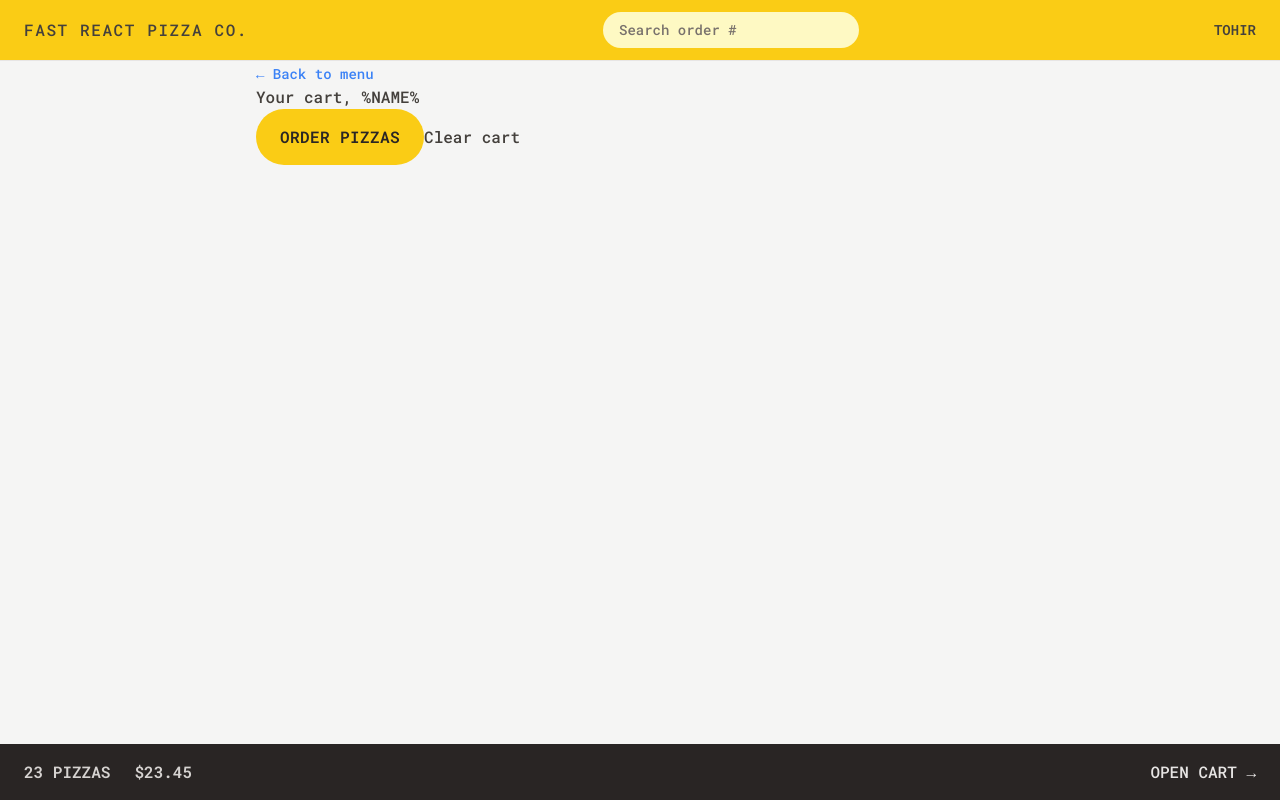
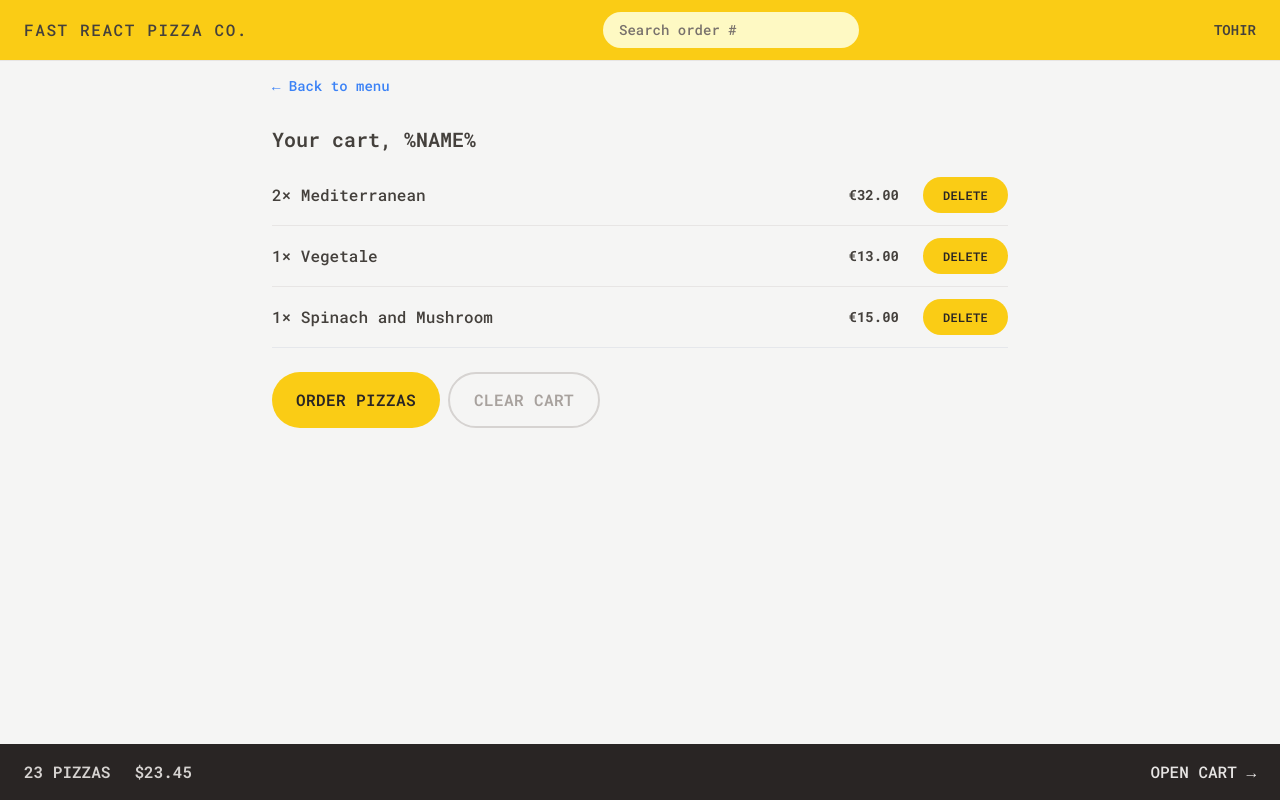
Before and after one commit to kulievdev/fast-pizza-app-react, a React (Vite) app: page /cart in a window 1280 px wide. Built offline with nearby package versions, Linux system fonts and the light colour scheme; a web font is replaced by a local one.

Commit message:
styled the cart

```diff
--- a/src/features/cart/Cart.jsx
+++ b/src/features/cart/Cart.jsx
@@ -1,6 +1,7 @@
 import { Link } from 'react-router-dom';
 import LinkButton from '../../ui/LinkButton';
 import Button from '../../ui/Button';
+import CartItem from './CartItem';
 
 const fakeCart = [
   {
@@ -30,16 +31,22 @@
   const cart = fakeCart;
 
   return (
-    <div>
+    <div className="px-4 py-3">
       <LinkButton>&larr; Back to menu</LinkButton>
 
-      <h2>Your cart, %NAME%</h2>
+      <h2 className="mt-7 text-xl font-semibold">Your cart, %NAME%</h2>
 
-      <div>
+      <ul className="mt-3 divide-y divide-stone-200 border-b">
+        {cart.map((item) => (
+          <CartItem item={item} key={item.key} />
+        ))}
+      </ul>
+
+      <div className="mt-6 space-x-2">
         <Button to="/order/new" type="primary">
           Order pizzas
         </Button>
-        <button>Clear cart</button>
+        <Button type="secondary">Clear Cart</Button>
       </div>
     </div>
   );
--- a/src/features/cart/CartItem.jsx
+++ b/src/features/cart/CartItem.jsx
@@ -1,15 +1,17 @@
-import { formatCurrency } from "../../utilities/helpers";
+import Button from '../../ui/Button';
+import { formatCurrency } from '../../utilities/helpers';
 
 function CartItem({ item }) {
   const { pizzaId, name, quantity, totalPrice } = item;
 
   return (
-        <li>
-            <p>
+    <li className="py-3 sm:flex sm:items-center sm:justify-between">
+      <p className="mb-1 sm:mb-0">
         {quantity}&times; {name}
       </p>
-            <div>
-                <p>{formatCurrency(totalPrice)}</p>
+      <div className="flex items-center justify-between sm:gap-6">
+        <p className="text-sm font-bold">{formatCurrency(totalPrice)}</p>
+        <Button type="small">Delete</Button>
       </div>
     </li>
   );
--- a/src/ui/Button.jsx
+++ b/src/ui/Button.jsx
@@ -7,6 +7,8 @@
   const styles = {
     primary: base + ' px-4 py-3 md:px-6 md:py-4',
     small: base + ' px-4 py-2 md:px-5 md:py-2.5 text-xs',
+    secondary:
+      'inline-block rounded-full bg-transparent border-2 border-stone-300 font-semibold uppercase tracking-wide text-stone-400 transition-colors duration-300 hover:bg-stone-300 hover:text-stone-800 focus:bg-stone-300 focus:outline-none focus:text-stone-800 focus:ring focus:ring-stone-200 focus:ring-offset-2 disabled:cursor-not-allowed px-4 py-2.5 md:px-6 md:py-3.5',
   };
 
   if (to)
```
Lines whose indentation alone changed are shown as unchanged.
